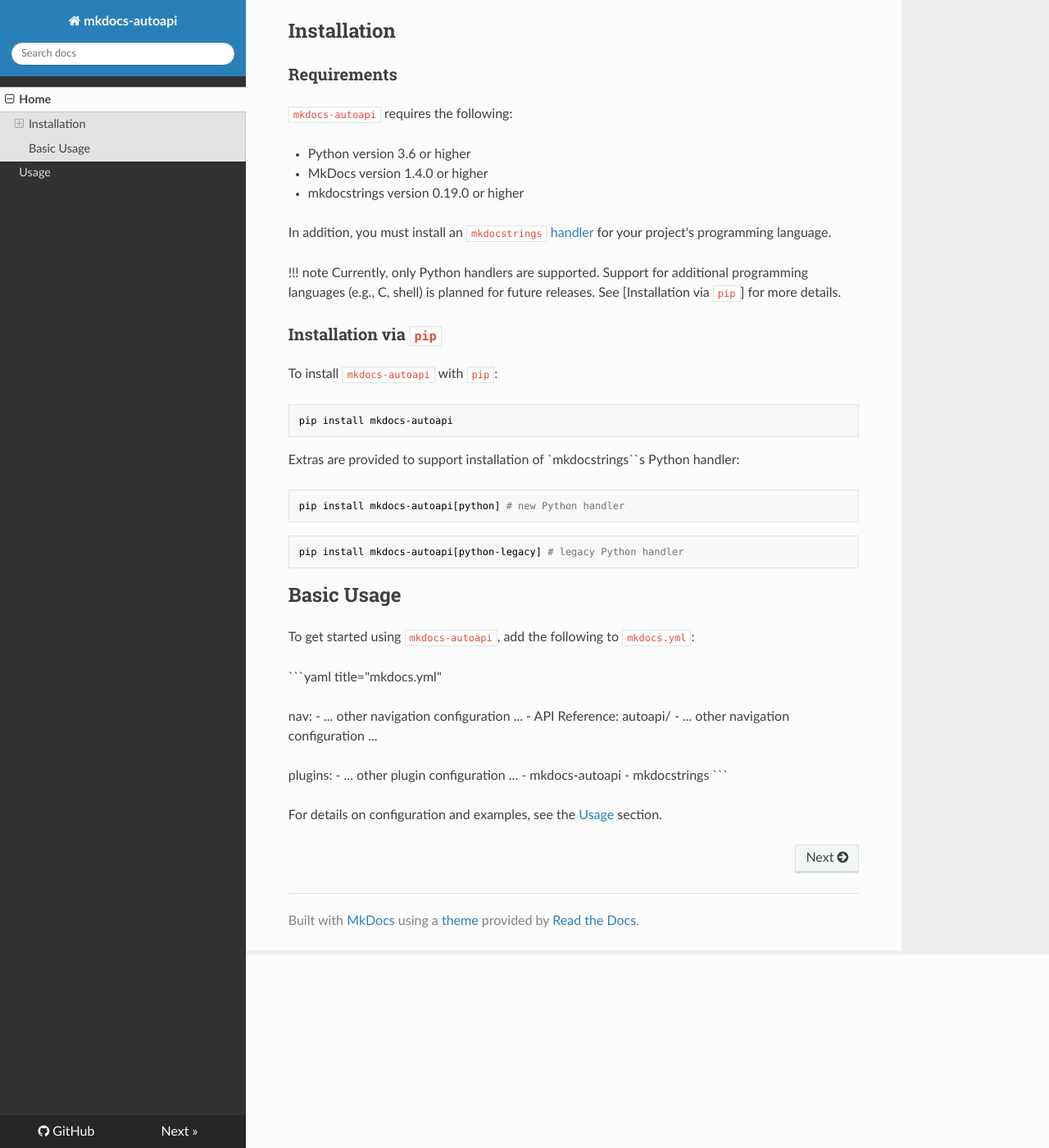
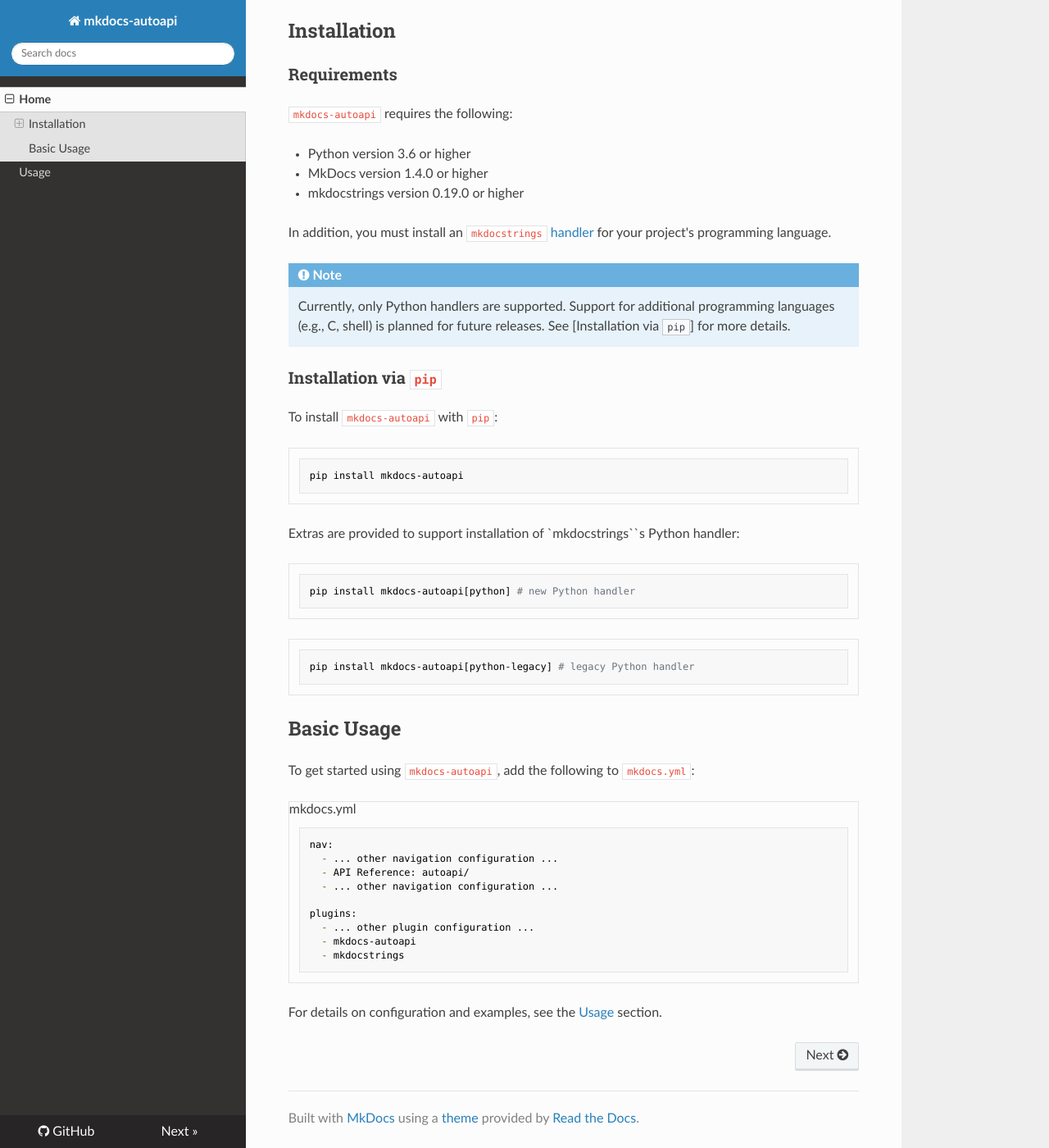
Before and after one commit to jcayers20/mkdocs-autoapi, an MkDocs documentation site: the page built from docs/index.md, in a window 1280 px wide and 1400 px high, scrolled down 236 px. Shown: the whole window at 82% size. Built offline with MkDocs 1.6.1, drawn with Linux system fonts in a browser that asks for light colours; nearby versions of some CDN libraries.

Commit message:
Add Markdown extensions and author name to mkdocs.yml (#9)

```diff
--- a/mkdocs.yml
+++ b/mkdocs.yml
@@ -1,6 +1,15 @@
 site_name: "mkdocs-autoapi"
 site_description: "MkDocs plugin providing automatic API reference generation"
+site_author: "Jacob Ayers"
 repo_url: "https://github.com/jcayers20/mkdocs-autoapi"
+edit_uri: "edit/feature-readthedocs/docs/"
+
+markdown_extensions:
+  - admonition
+  - pymdownx.details
+  - pymdownx.superfences
+  - toc:
+      permalink: "#"
 
 nav:
   - 'Home': 'index.md'
```
